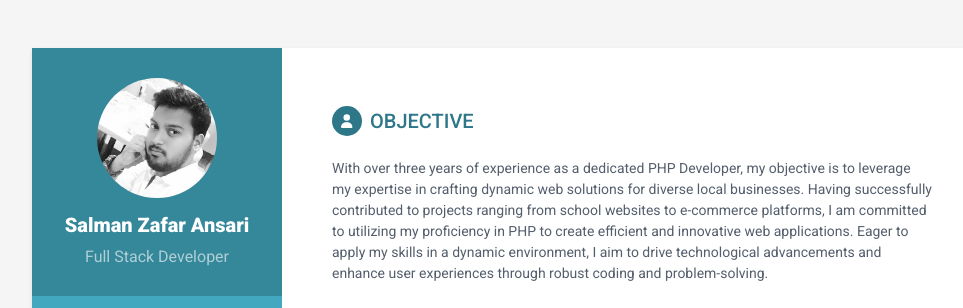
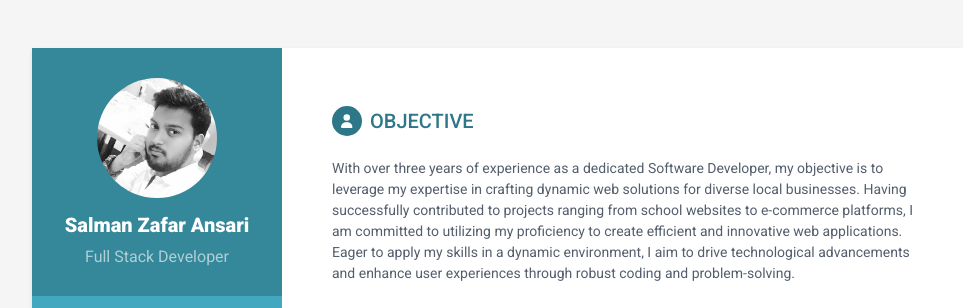
Before and after one commit to salmanzafaransari/resume, a plain HTML site: page index.html in a window 1280 px wide. Shown: the top 308 px of the page, without its empty margins (128-1091 px from the left). Drawn offline with Linux system fonts and the light colour scheme.

Commit message:
resume changes

```diff
--- a/index.html
+++ b/index.html
@@ -64,7 +64,7 @@
             <section class="section summary-section">
                 <h2 class="section-title"><span class="icon-holder"><i class="fa-solid fa-user"></i></span>Objective</h2>
                 <div class="summary">
-                    <p>With over three years of experience as a dedicated PHP Developer, my objective is to leverage my expertise in crafting dynamic web solutions for diverse local businesses. Having successfully contributed to projects ranging from school websites to e-commerce platforms, I am committed to utilizing my proficiency in PHP to create efficient and innovative web applications. Eager to apply my skills in a dynamic environment, I aim to drive technological advancements and enhance user experiences through robust coding and problem-solving.
+                    <p>With over three years of experience as a dedicated Software Developer, my objective is to leverage my expertise in crafting dynamic web solutions for diverse local businesses. Having successfully contributed to projects ranging from school websites to e-commerce platforms, I am committed to utilizing my proficiency to create efficient and innovative web applications. Eager to apply my skills in a dynamic environment, I aim to drive technological advancements and enhance user experiences through robust coding and problem-solving.
                     </p>
                 </div><!--//summary-->
             </section><!--//section-->
```
